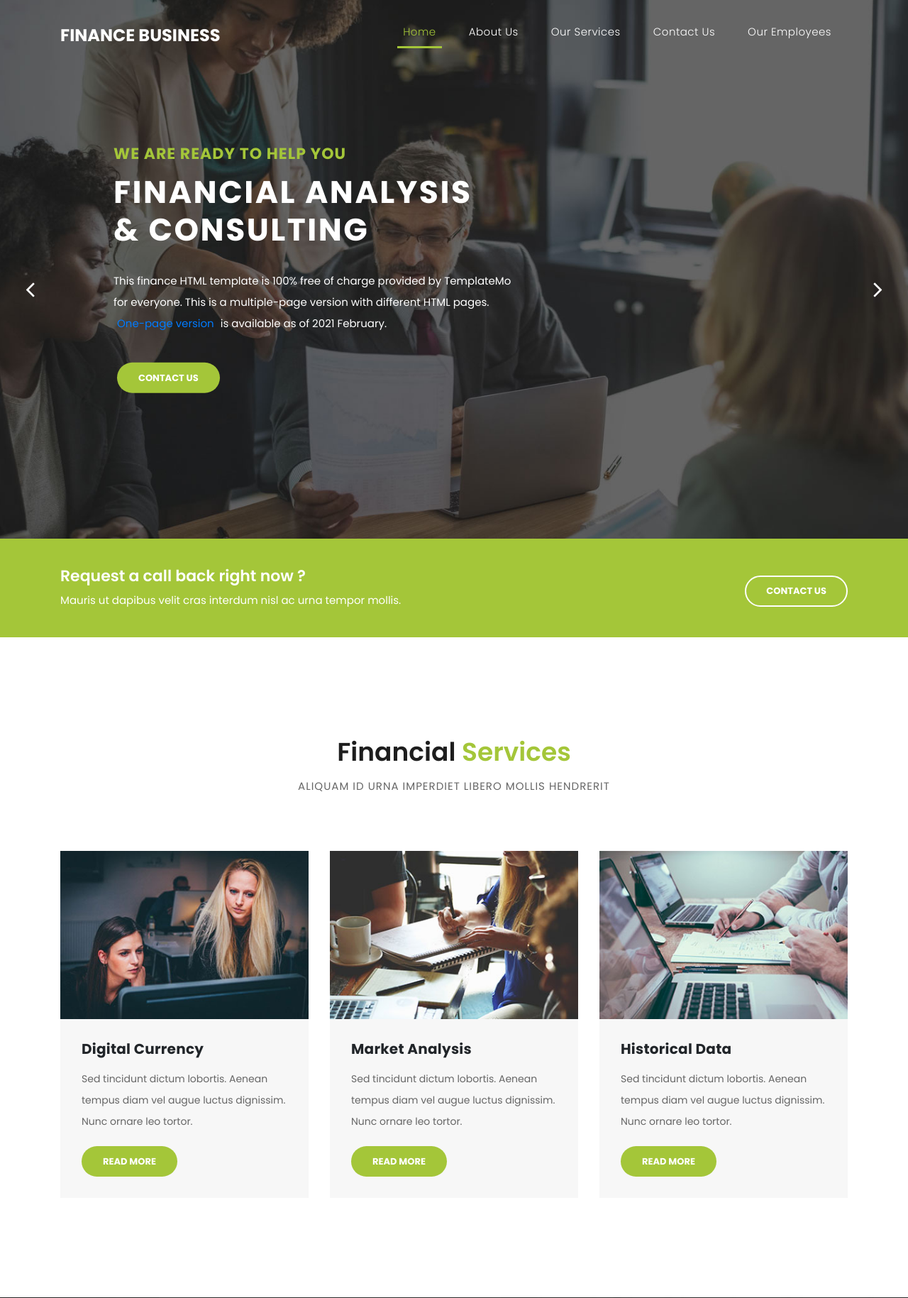
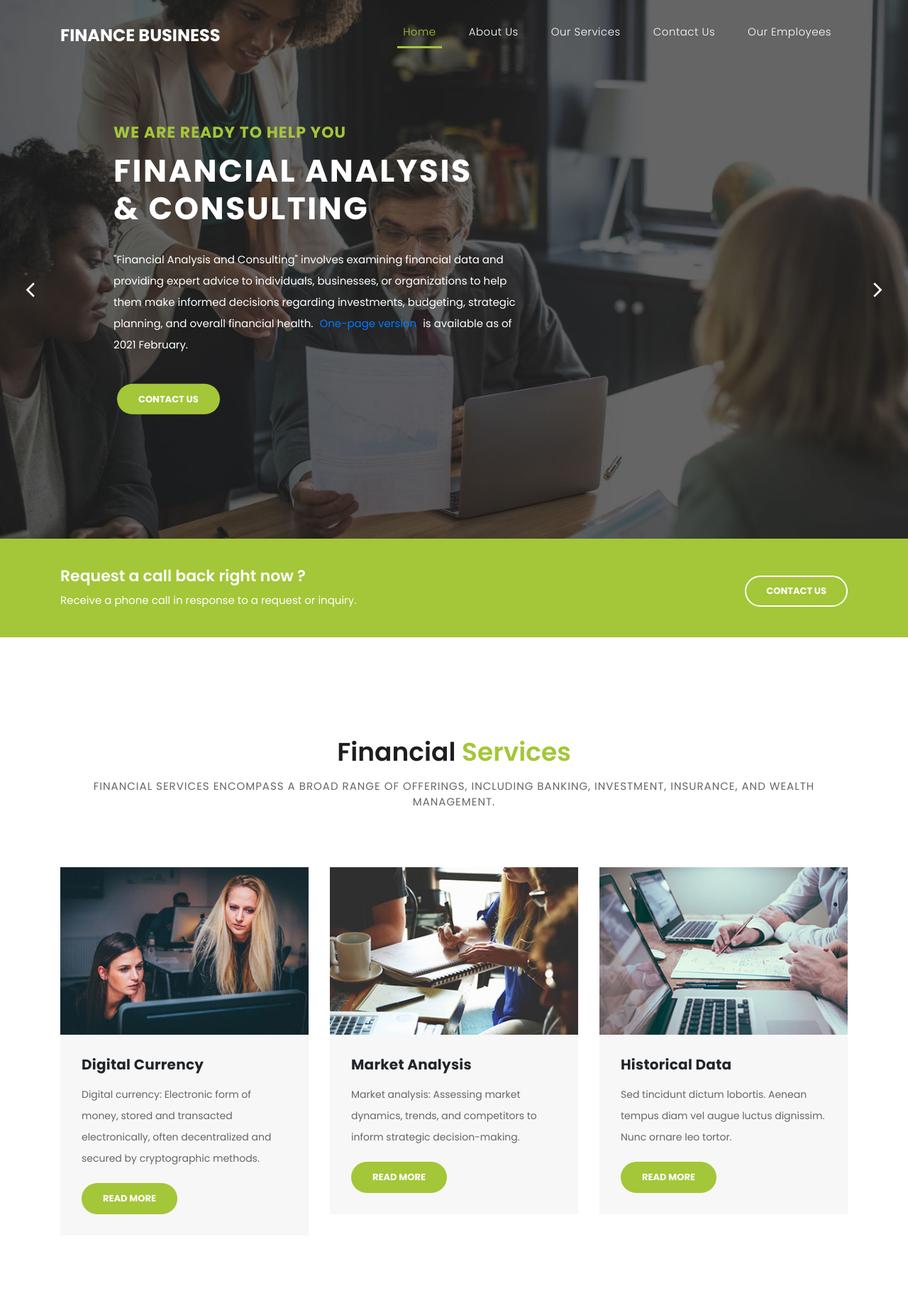
Before and after one commit to JWJonathan/log3300-dev3, a Django app: page / in a window 1280 px wide. Shown: the part 47-1876 px from the top of the page at 71% size. Run offline with Django 5.2, Linux system fonts and the light colour scheme; grey boxes labelled with a size stand in for pictures from a placeholder-image service; some libraries are stand-ins or nearby versions.

Commit message:
first commit

```diff
--- a/app_gestion_employes/templates/homepage.html
+++ b/app_gestion_employes/templates/homepage.html
@@ -109,8 +109,8 @@
                 <div class="text-content">
                   <h6>we are ready to help you</h6>
                   <h4>Financial Analysis<br>&amp; Consulting</h4>
-                  <p>This finance HTML template is 100% free of charge provided by TemplateMo for everyone. This is a multiple-page version with different HTML pages. <a href="one-page.html">One-page version</a> is available as of 2021 February.</p>
-                  <a href="contact.html" class="filled-button">contact us</a>
+                  <p>"Financial Analysis and Consulting" involves examining financial data and providing expert advice to individuals, businesses, or organizations to help them make informed decisions regarding investments, budgeting, strategic planning, and overall financial health. <a href="one-page.html">One-page version</a> is available as of 2021 February.</p>
+                  <a href="{% url 'contact.html' %}" class="filled-button">contact us</a>
                 </div>
             </div>
           </div>
@@ -121,8 +121,8 @@
                 <div class="text-content">
                   <h6>we are here to support you</h6>
                   <h4>Accounting<br>&amp; Management</h4>
-                  <p>You are allowed to use this template for your company websites. You are NOT allowed to re-distribute this template ZIP file on any template download website. Please contact TemplateMo for more detail.</p>
-                  <a href="services.html" class="filled-button">our services</a>
+                  <p>Accounting and Management involves the systematic recording, analyzing, and interpretation of financial information to support decision-making within an organization. It encompasses financial reporting, budgeting, cost analysis, and strategic planning. Effective accounting and management practices help businesses monitor their financial health, optimize resources, and achieve their goals.</p>
+                  <a href="{% url 'services.html' %}" class="filled-button">our services</a>
                 </div>
             </div>
           </div>
@@ -133,8 +133,8 @@
                 <div class="text-content">
                   <h6>we have a solid background</h6>
                   <h4>Market Analysis<br>&amp; Statistics</h4>
-                  <p>You can download, edit and use this layout for your business website. Phasellus lacinia ac sapien vitae dapibus. Mauris ut dapibus velit cras interdum nisl ac urna tempor mollis.</p>
-                  <a href="about.html" class="filled-button">learn more</a>
+                  <p>"Market Analysis and Statistics" provides insights into market trends, consumer behavior, and industry performance through data analysis and statistical methods. It helps businesses understand market dynamics, identify opportunities, and make informed decisions to optimize strategies and achieve growth objectives.</p>
+                  <a href="{% url 'about.html' %}" class="filled-button">learn more</a>
                 </div>
             </div>
           </div>
@@ -149,10 +149,10 @@
         <div class="row">
           <div class="col-md-8">
             <h4>Request a call back right now ?</h4>
-            <span>Mauris ut dapibus velit cras interdum nisl ac urna tempor mollis.</span>
+            <span> Receive a phone call in response to a request or inquiry.</span>
           </div>
           <div class="col-md-4">
-            <a href="contact.html" class="border-button">Contact Us</a>
+            <a href="{% url 'contact.html' %}" class="border-button">Contact Us</a>
           </div>
         </div>
       </div>
@@ -164,7 +164,8 @@
           <div class="col-md-12">
             <div class="section-heading">
               <h2>Financial <em>Services</em></h2>
-              <span>Aliquam id urna imperdiet libero mollis hendrerit</span>
+              <span>
+                Financial services encompass a broad range of offerings, including banking, investment, insurance, and wealth management.</span>
             </div>
           </div>
           <div class="col-md-4">
@@ -172,7 +173,7 @@
               <img src="assets/images/service_01.jpg" alt="">
               <div class="down-content">
                 <h4>Digital Currency</h4>
-                <p>Sed tincidunt dictum lobortis. Aenean tempus diam vel augue luctus dignissim. Nunc ornare leo tortor.</p>
+                <p>Digital currency: Electronic form of money, stored and transacted electronically, often decentralized and secured by cryptographic methods.</p>
                 <a href="" class="filled-button">Read More</a>
               </div>
             </div>
@@ -182,7 +183,7 @@
               <img src="assets/images/service_02.jpg" alt="">
               <div class="down-content">
                 <h4>Market Analysis</h4>
-                <p>Sed tincidunt dictum lobortis. Aenean tempus diam vel augue luctus dignissim. Nunc ornare leo tortor.</p>
+                <p>Market analysis: Assessing market dynamics, trends, and competitors to inform strategic decision-making.</p>
                 <a href="" class="filled-button">Read More</a>
               </div>
             </div>
```
